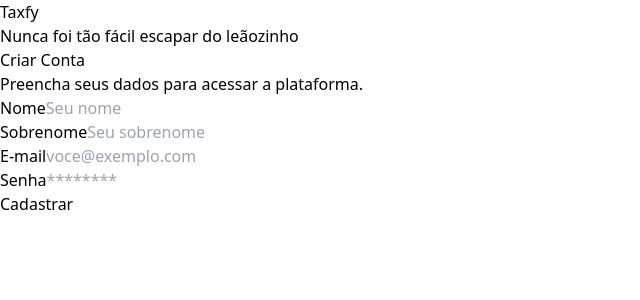
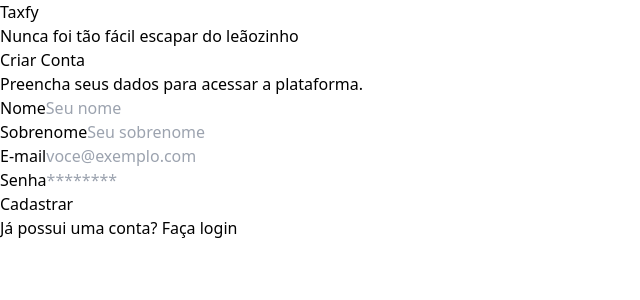
Before and after one commit to gusmaomatheus/income-tax, a React app in the folder frontend/: page /register in a window 1280 px wide. Shown: the top 300 px of the page, without its empty margins (0-640 px from the left). Built offline with nearby package versions, Linux system fonts and the light colour scheme; the HTML template or start-up script is replaced by a standard one.

Commit message:
feat(pages): add link to login screen via registration screen

```diff
--- a/frontend/src/pages/RegisterPage.tsx
+++ b/frontend/src/pages/RegisterPage.tsx
@@ -1,4 +1,5 @@
 import React, { useState } from 'react';
+import { Link } from 'react-router-dom';
 import { Button } from '../components/ui/Button';
 import { Input } from '../components/ui/Input';
 
@@ -109,6 +110,16 @@
                     >
                         Cadastrar
                     </Button>
+
+                    <p className="text-sm text-center text-slate-600 !mt-5">
+                        Já possui uma conta?{' '}
+                        <Link
+                            to="/login"
+                            className="font-medium text-emerald-600 hover:text-emerald-700"
+                        >
+                            Faça login
+                        </Link>
+                    </p>
                 </form>
             </div>
         </>
```
